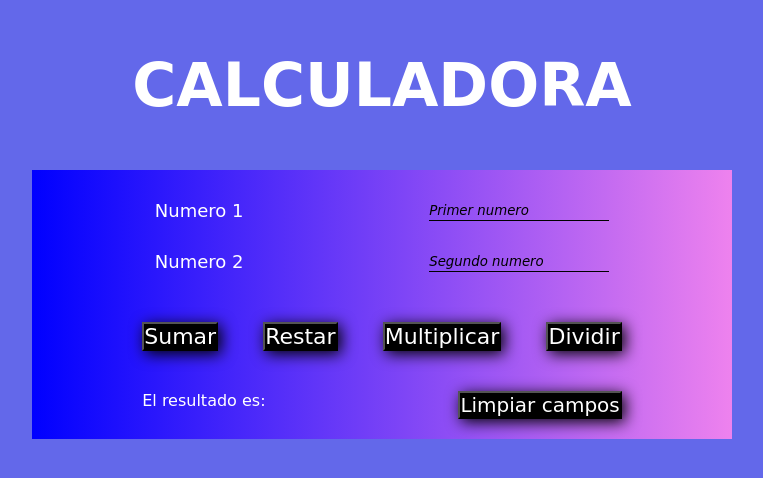
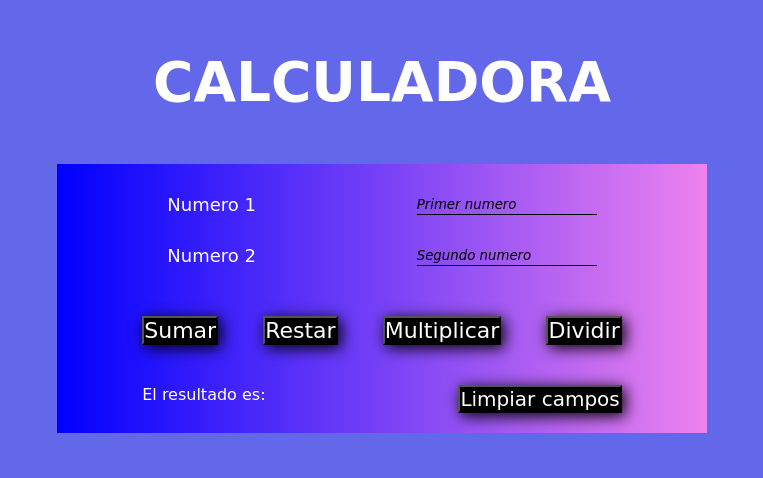
Before and after one commit to Jeremygim2002/proyecto-calculadora-simple, a plain HTML site: page index.html in a window 1280 px wide. Shown: the whole page, without its empty margins (258-1021 px from the left). Drawn offline with Linux system fonts and the light colour scheme; a web font is replaced by a local one.

Commit message:
ajustar el tamaño para dispositivo movil

```diff
--- a/style.css
+++ b/style.css
@@ -18,12 +18,12 @@ header div{
 
 h1 {
     margin: auto;
-    font-size: 60px;
+    font-size: 55px;
 }
 
 
 #formulario {
-    max-width: 700px;
+    max-width: 650px;
     margin: auto;
     display: flex;
     flex-direction: column;
@@ -39,9 +39,6 @@ h1 {
     font-size: 18px;
 }
 
-.formulario__div-datos label {
-    pointer-events: none;
-}
 
 .formulario__div-datos input {
     color: black;
```
